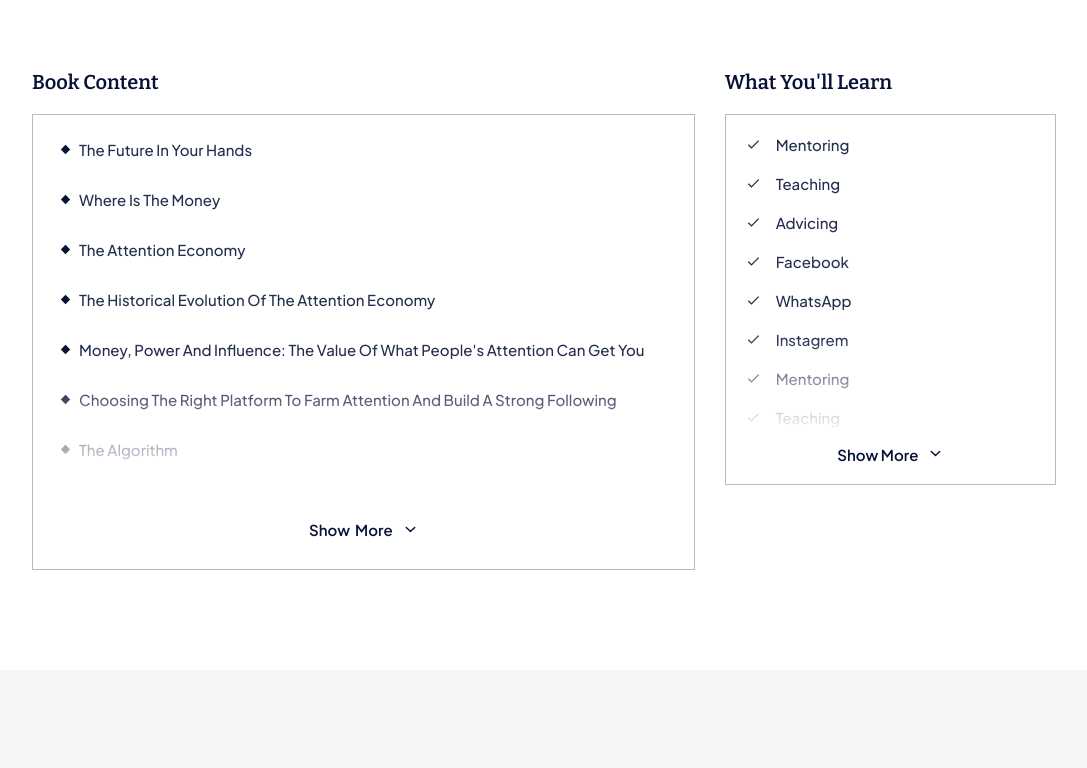
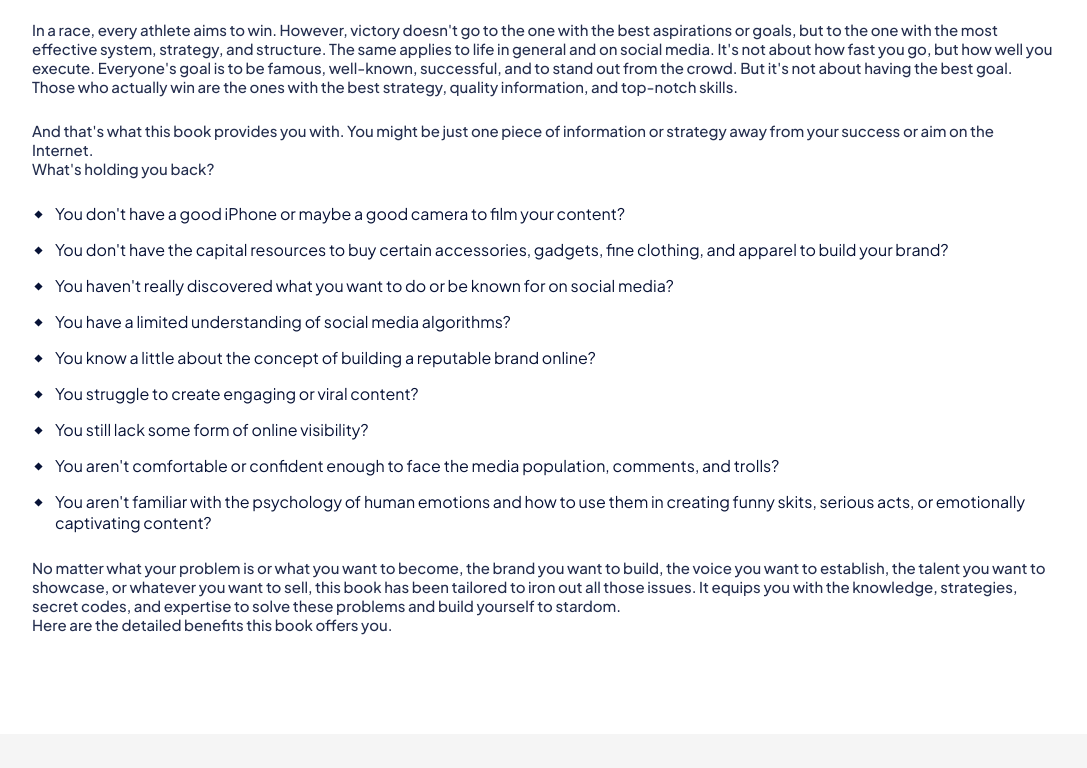
Before and after one commit to ugonna-onyejekwe/greene, a React (Vite) app: page / in a window 1280 px wide. Shown: the part 880-1648 px from the top of the page, without its empty margins (96-1183 px from the left). Built offline with nearby package versions, Linux system fonts and the light colour scheme.

Commit message:
Added intro section

```diff
--- a/src/App.jsx
+++ b/src/App.jsx
@@ -9,6 +9,7 @@ import {
   NavBar_section,
   Reviews_section,
   SecondBookSection,
+  Intro_section,
 } from "./components";
 
 function App() {
@@ -20,6 +21,9 @@ function App() {
       {/* home section */}
       <Home />
 
+      {/* Intro section */}
+      <Intro_section />
+
       {/* About book section  */}
       <About_book_section />
 
@@ -29,11 +33,11 @@ function App() {
       {/* Testimonial section  */}
       <Reviews_section />
 
+      {/* second book section */}
+      <SecondBookSection />
+
       {/* buy book section */}
       <Get_book_section />
-
-      {/* second book section */}
-      <SecondBookSection />
 
       {/* footer section */}
       <Footer_section />
--- a/src/components/about-book/style.scss
+++ b/src/components/about-book/style.scss
@@ -1,14 +1,15 @@
 @import "../../variables.scss";
 
 .about_book {
-  margin-top: 150px;
+  padding: 100px 0;
+  background: whitesmoke;
 
   .container {
     display: flex;
     gap: 30px;
 
     .book_content_section {
-      flex: 2;
+      flex: 1;
 
       h2 {
         text-transform: capitalize;
@@ -48,7 +49,7 @@
               transparent,
               transparent,
               transparent,
-              white
+              whitesmoke
             );
           }
 
@@ -110,7 +111,7 @@
         padding: 20px;
 
         .main_wrapper {
-          height: 300px;
+          height: 380px;
           overflow: hidden;
           position: relative;
 
@@ -135,23 +136,21 @@
               transparent,
               transparent,
               transparent,
-              white
+              whitesmoke
             );
           }
 
           p {
             display: flex;
-            align-items: center;
             gap: 15px;
-            text-transform: capitalize;
 
             &:not(:last-child) {
               padding-bottom: 20px;
             }
 
             span {
-              line-height: 0;
               font-size: 15px;
+              padding-top: 3px;
             }
           }
         }
@@ -176,8 +175,4 @@
       gap: 50px;
     }
   }
-
-  @media (max-width: 1024px) {
-    margin-top: 100px;
-  }
 }
--- a/src/components/authur-section/style.scss
+++ b/src/components/authur-section/style.scss
@@ -1,8 +1,6 @@
 @import "../../variables.scss";
 
 .authur_section {
-  margin-top: 100px;
-  background: whitesmoke;
   padding: 100px 0;
 
   .container {
--- a/src/components/data.jsx
+++ b/src/components/data.jsx
@@ -1,46 +1,83 @@
 export const book_content_info = [
-  "The future in your hands",
-  "Where is the money",
+  "The future of the internet",
+
+  "Where the money is, today.",
+
   "The attention economy",
+
   "The historical evolution of the attention economy",
-  "Money, power and influence: The value of what people's attention can get you",
+
+  "Money, Power and influence: The value of what people's attention can get you",
+
   "Choosing the right platform to farm attention and build a strong following",
-  "The algorithm",
+
+  "The algorith",
+
   "Social media algorithms by platform",
+
   "10 tips for staying ahead of the algorithm and optimizing your content",
+
   "The art of branding",
+
   "Refined steps to build an online brand for yourself, your business or a product",
+
   'Using your physical "super" trait for easy attention',
+
   "Utilizing the theory of modelling to brand yourself",
+
   "The science of subconscious branding",
+
   "The art of creating attention grabbing video content",
+
   "Emotional branding/content creation",
+
   "Element of good content creation",
-  "Understanding  different human emotion, tiggers and expressions",
-  "Application of emotional states in contents",
+
+  "Understanding the different human emotions, triggers and how to perfectly express them in your content",
+
+  "Application of emotional states in creating  contents",
+
   "Energy are contagious: The psychology",
+
   "Know the game and let the game know you",
+
   "Case study: The Tate model of branding",
+
   "Facebook moneitization in Nigeria: A comprehesive guide",
 ];
 
 export const bookBenefits = [
-  "mentoring",
-  "teaching",
-  "advicing",
-  "Facebook",
-  "whatsApp",
-  "instagrem",
-  "mentoring",
-  "teaching",
-  "advicing",
-  "Facebook",
-  "whatsApp",
-  "instagrem",
-  "mentoring",
-  "teaching",
-  "advicing",
-  "Facebook",
-  "whatsApp",
-  "instagrem",
+  "Gain insights into the attention economy and learn how to leverage it for financial gain and influence.",
+
+  "Learn to select the most effective platforms where your target audience is most active and build a strong following.",
+
+  "Learn the essential elements of good content creation to produce attention-grabbing videos.",
+
+  "Understand different human emotions and how to use them to create impactful content that resonates with the audience.",
+
+  "Learn how to effectively play the digital branding and attention game.",
+
+  "Study the Tate Model of Branding as a real-life case study to understand successful branding strategies.",
+
+  "Gain the confidence to showcase your unique talents and traits, and overcome self-doubt.",
+
+  "Learn how to use your personality, skills, talents, hobbies, and even physical attributes and strengths to draw attention and build a strong personal or business brand.",
+
+  "Understand the historical evolution and current dynamics of the attention economy. Learn how to leverage people's attention to gain money, power, and influence.",
+
+  "Get expert advice on selecting the most effective platforms for your goals. Understand where to focus your efforts to build a strong following and maximize your reach.",
+
+  "Learn the intricacies of social media algorithms for different platforms. Get 10 actionable tips to stay ahead of the algorithm changes and optimize your content for maximum visibility.",
+
+  "Follow refined steps to build a compelling online brand for yourself, your business, or your product. ",
+
+  "Learn the theory of modeling and subconscious branding to make a lasting impression.",
+
+  "Understand the psychology of emotions and how they influence your audience. Learn how to create viral content that resonates deeply with your fans by tapping into different emotional triggers.",
+
+  "Learn to be resourceful and innovative with whatever tools and environments you have. Whether you have high-end gadgets or just basic equipment, discover how to create compelling content.",
+
+  "Get a detailed guide on how to monetize your presence on Facebook specifically in the Nigerian market. Learn the nuances and strategies that work best in this context.",
+
+  "Learn where the modern wealth is hidden.",
 ];
--- a/src/components/index.jsx
+++ b/src/components/index.jsx
@@ -6,6 +6,7 @@ import { Get_book_section } from "./get-book";
 import { Footer_section } from "./footer";
 import { NavBar_section } from "./navbar";
 import { SecondBookSection } from "./second-book-section/index.jsx";
+import { Intro_section } from "./intro-section/index.jsx";
 
 export {
   Home,
@@ -16,4 +17,5 @@ export {
   Get_book_section,
   Footer_section,
   SecondBookSection,
+  Intro_section,
 };
--- /dev/null
+++ b/src/components/intro-section/index.jsx
@@ -0,0 +1,107 @@
+import "./style.scss";
+
+import { VscDebugBreakpointLog } from "react-icons/vsc";
+
+export const Intro_section = () => {
+  return (
+    <section className="intro_section">
+      <div className="container">
+        <p>
+          In a race, every athlete aims to win. However, victory doesn't go to
+          the one with the best aspirations or goals, but to the one with the
+          most effective system, strategy, and structure. The same applies to
+          life in general and on social media. It's not about how fast you go,
+          but how well you execute. Everyone's goal is to be famous, well-known,
+          successful, and to stand out from the crowd. But it's not about having
+          the best goal. Those who actually win are the ones with the best
+          strategy, quality information, and top-notch skills.
+        </p>
+
+        <p>
+          And that's what this book provides you with. You might be just one
+          piece of information or strategy away from your success or aim on the
+          Internet.
+        </p>
+
+        <p>What's holding you back?</p>
+
+        <ul>
+          <li>
+            <span>
+              <VscDebugBreakpointLog />
+            </span>
+            You don't have a good iPhone or maybe a good camera to film your
+            content?
+          </li>
+
+          <li>
+            <span>
+              <VscDebugBreakpointLog />
+            </span>
+            You don't have the capital resources to buy certain accessories,
+            gadgets, fine clothing, and apparel to build your brand?
+          </li>
+          <li>
+            <span>
+              <VscDebugBreakpointLog />
+            </span>
+            You haven't really discovered what you want to do or be known for on
+            social media?
+          </li>
+          <li>
+            <span>
+              <VscDebugBreakpointLog />
+            </span>
+            You have a limited understanding of social media algorithms?
+          </li>
+          <li>
+            <span>
+              <VscDebugBreakpointLog />
+            </span>
+            You know a little about the concept of building a reputable brand
+            online?
+          </li>
+          <li>
+            <span>
+              <VscDebugBreakpointLog />
+            </span>
+            You struggle to create engaging or viral content?
+          </li>
+          <li>
+            <span>
+              <VscDebugBreakpointLog />
+            </span>
+            You still lack some form of online visibility?
+          </li>
+          <li>
+            <span>
+              <VscDebugBreakpointLog />
+            </span>
+            You aren't comfortable or confident enough to face the media
+            population, comments, and trolls?
+          </li>
+
+          <li>
+            <span>
+              <VscDebugBreakpointLog />
+            </span>
+            You aren't familiar with the psychology of human emotions and how to
+            use them in creating funny skits, serious acts, or emotionally
+            captivating content?
+          </li>
+        </ul>
+
+        <p>
+          No matter what your problem is or what you want to become, the brand
+          you want to build, the voice you want to establish, the talent you
+          want to showcase, or whatever you want to sell, this book has been
+          tailored to iron out all those issues. It equips you with the
+          knowledge, strategies, secret codes, and expertise to solve these
+          problems and build yourself to stardom.
+        </p>
+
+        <p>Here are the detailed benefits this book offers you.</p>
+      </div>
+    </section>
+  );
+};
--- /dev/null
+++ b/src/components/intro-section/style.scss
@@ -0,0 +1,39 @@
+@import "../../variables.scss";
+
+.intro_section {
+  .container {
+    padding: 100px 0;
+
+    p {
+      &:first-child {
+        padding-bottom: 25px;
+      }
+    }
+
+    ul {
+      margin: 25px 0;
+      display: flex;
+      flex-direction: column;
+      gap: 15px;
+
+      li {
+        list-style: none;
+        display: flex;
+        gap: 10px;
+
+        span {
+          font-size: 13px;
+          display: flex;
+          align-items: center;
+          justify-content: center;
+          padding-top: 5px;
+          height: fit-content;
+        }
+      }
+    }
+
+    @media (max-width: 425px) {
+      padding: 70px 0;
+    }
+  }
+}
--- a/src/components/review-section/style.scss
+++ b/src/components/review-section/style.scss
@@ -1,7 +1,8 @@
 @import "../../variables.scss";
 
 .testimonial_section {
-  margin: 100px 0;
+  padding: 100px 0;
+  background: whitesmoke;
 
   h2 {
     text-align: center;
```
Also changed, not shown: src/components/second-book-section/index.jsx (+8 -10 lines), src/components/second-book-section/style.scss (+12 -3 lines).
